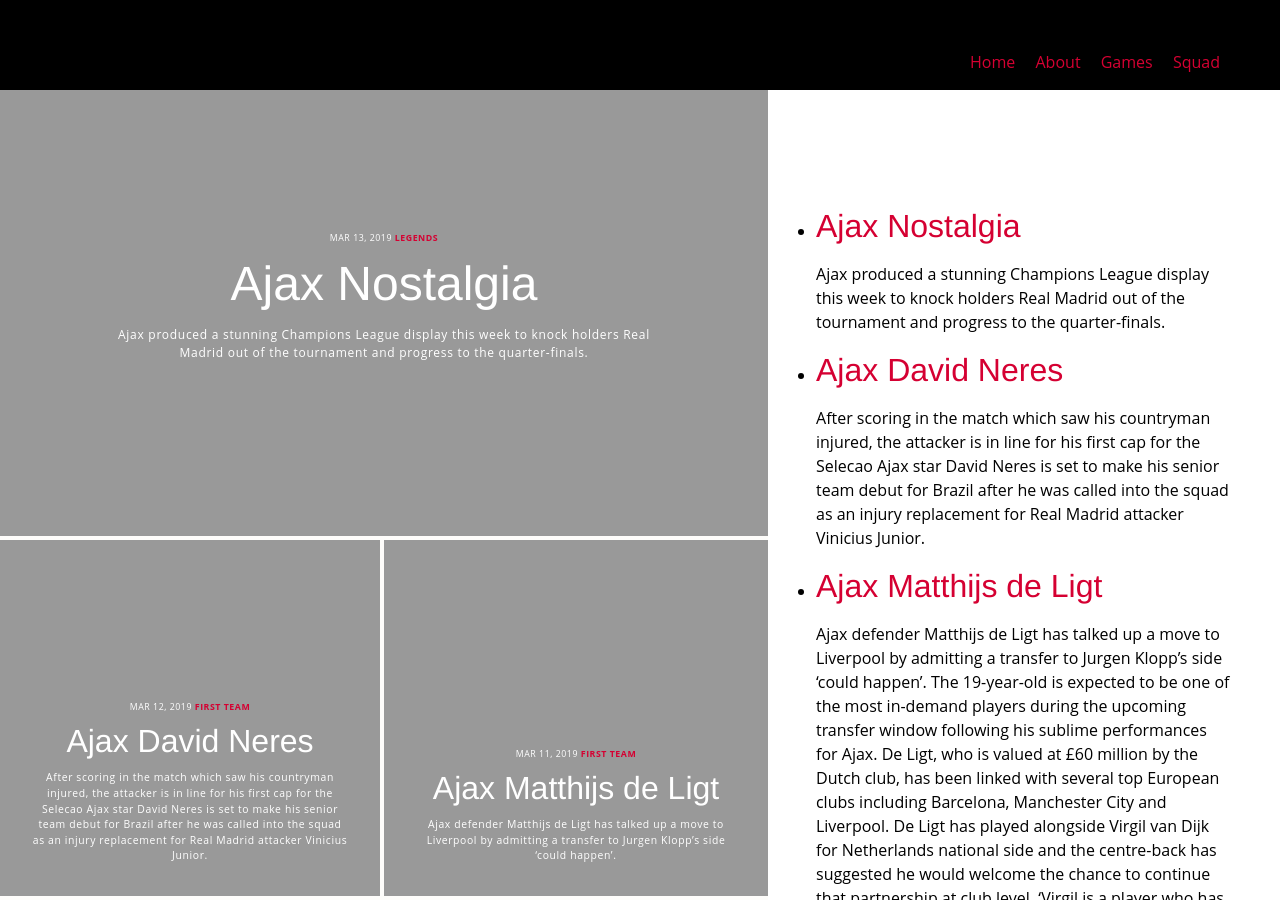
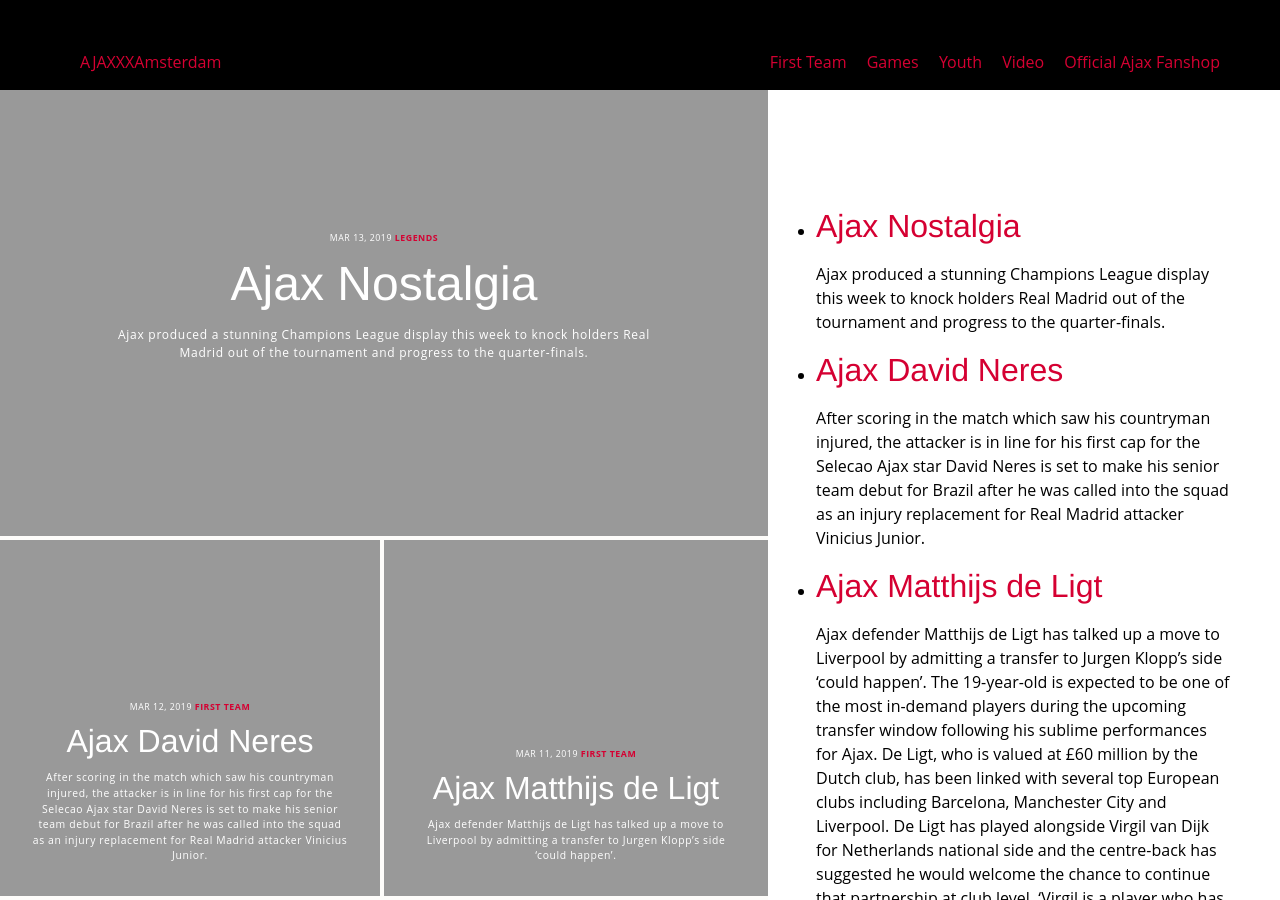
Before and after one commit to Muhcoj/sport-blog, a Jekyll site: the page built from index.html, in a window 1280 px wide and 900 px high. Built offline with Jekyll 4.4.1, drawn with Linux system fonts in a browser that asks for light colours.

Commit message:
Styled navbar

```diff
--- a/_data/header.yml
+++ b/_data/header.yml
@@ -1,8 +1,11 @@
-- name: Home
-  link: /
-- name: About
-  link: /about.html
+
+- name: First Team
+  link: /squad.html
 - name: Games
   link: /
-- name: Squad
-  link: /squad.html
+- name: Youth
+  link: /about.html
+- name: Video
+  link: /
+- name: Official Ajax Fanshop
+  link: /
--- a/_includes/header.html
+++ b/_includes/header.html
@@ -1,6 +1,8 @@
 <header class="header">
   <nav>
+    <a class="logo-link" href="/">AJAXXXAmsterdam</a>
     <ul class="header-nav">
+
       {% for item in site.data.header %}
         <li>
           <a href="{{ item.link }}" {% if page.url == item.link %} class="current" {% endif %}>{{ item.name }}
--- a/assets/css/main.css
+++ b/assets/css/main.css
@@ -73,9 +73,27 @@ p {
   padding: 5.5vh 60px 0 0;
 }
 
+.header-nav a:hover {
+  color: white;
+  transition: all .3s ease-in-out;
+}
+
+
 .header-nav > li {
   display: inline-block;
   margin-left: 1em;
+}
+
+.logo-link {
+  display: inline-block;
+  text-decoration: none;
+  white-space: nowrap;
+}
+
+.header .logo-link {
+  padding: 1.5em 1em 1.5em 5em;
+  position: fixed;
+  top: 2vw;
 }
 
 
```
Also changed, not shown: 7 other files.
